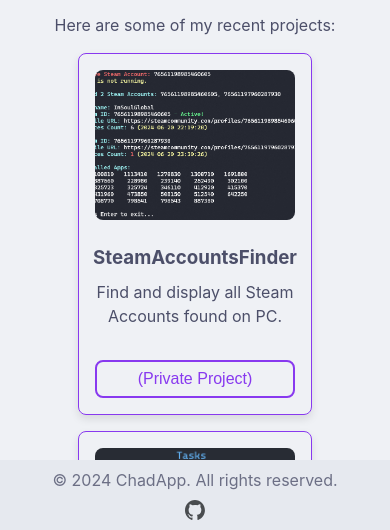
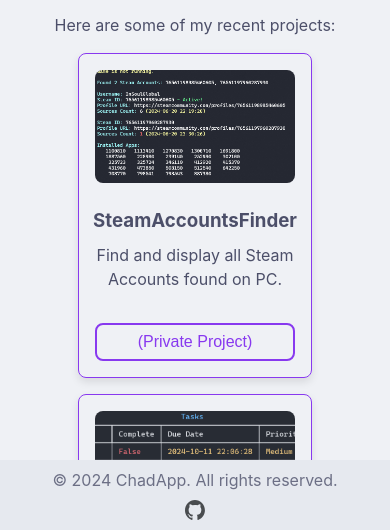
Before and after one commit to R-udren/Chad-App, a Vue app: page /portfolio in a window 390 px wide. Shown: the part 312-842 px from the top of the page. Built offline with nearby package versions, Linux system fonts and the light colour scheme.

Commit message:
Added some styles, using css variables and removed setup

```diff
--- a/src/components/Card.vue
+++ b/src/components/Card.vue
@@ -1,20 +1,15 @@
-<script>
+<script setup>
 import Button from './Button.vue';
-import {useRouter} from 'vue-router';
+import { useRouter } from 'vue-router';
 
-export default {
-  name: 'Card',
-  components: {
-    Button
-  },
-  props: {
+const props = defineProps({
   title: String,
   text: String,
   buttonText: String,
   link: String,
-    image: HTMLImageElement || String
-  },
-  setup(props) {
+  image: [HTMLImageElement, String]
+});
+
 const router = useRouter();
 
 function handleClick() {
@@ -26,10 +21,6 @@
     router.push(props.link);
   }
 }
-
-    return {handleClick};
-  }
-};
 </script>
 
 <template>
@@ -51,7 +42,7 @@
   margin: 0 auto;
   text-align: center;
   box-shadow: 0 4px 8px rgba(0, 0, 0, 0.1);
-  transition: box-shadow 0.3s ease-in-out;
+  transition: box-shadow 0.3s ease-in-out, transform 0.3s ease-in-out;
   display: flex;
   flex-direction: column;
   align-items: center;
@@ -59,18 +50,19 @@
 
 .card:hover {
   box-shadow: 0 0 12px var(--primary);
+  transform: translateY(-2px);
 }
 
 .card img {
   width: 100%;
-  height: 200px; /* I have no idea how to handle this properly */
+  aspect-ratio: 16 / 9;
   object-fit: cover;
-  border-radius: 8px;
-  margin-bottom: 8px;
+  border-radius: var(--border-radius);
+  margin-bottom: var(--spacing-sm);
 }
 
 .card h3 {
-  margin: 16px 0 8px;
+  margin: var(--spacing) 0 var(--spacing-sm);
 }
 
 .card p {
@@ -78,15 +70,15 @@
 }
 
 .card button {
-  margin-top: 16px;
+  margin-top: var(--spacing);
   width: 100%;
   max-width: 200px;
-  align-self: center;
 }
 
 @media (max-width: 768px) {
   .card img {
-    height: 150px;
+    height: auto;
+    aspect-ratio: 16 / 9;
   }
 }
 
```
Lines whose indentation alone changed are shown as unchanged.
